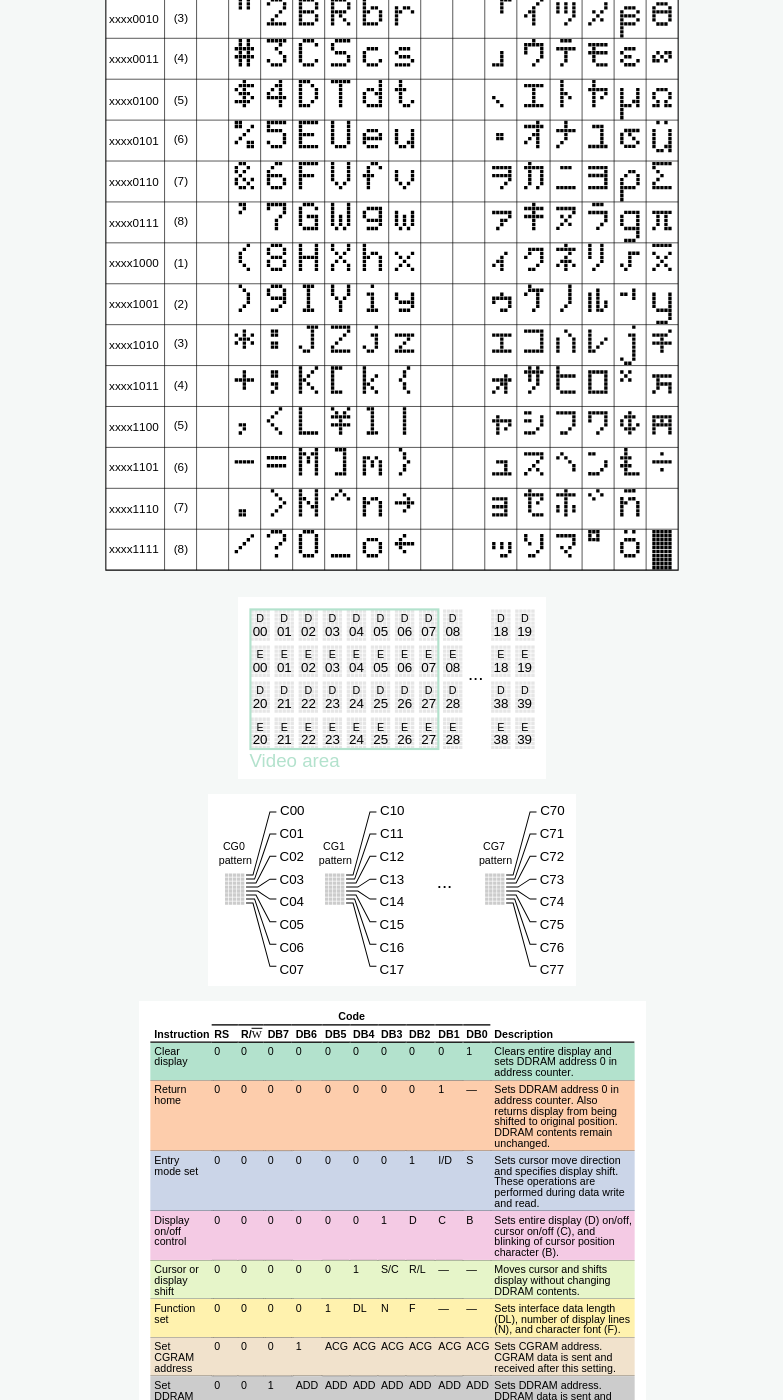
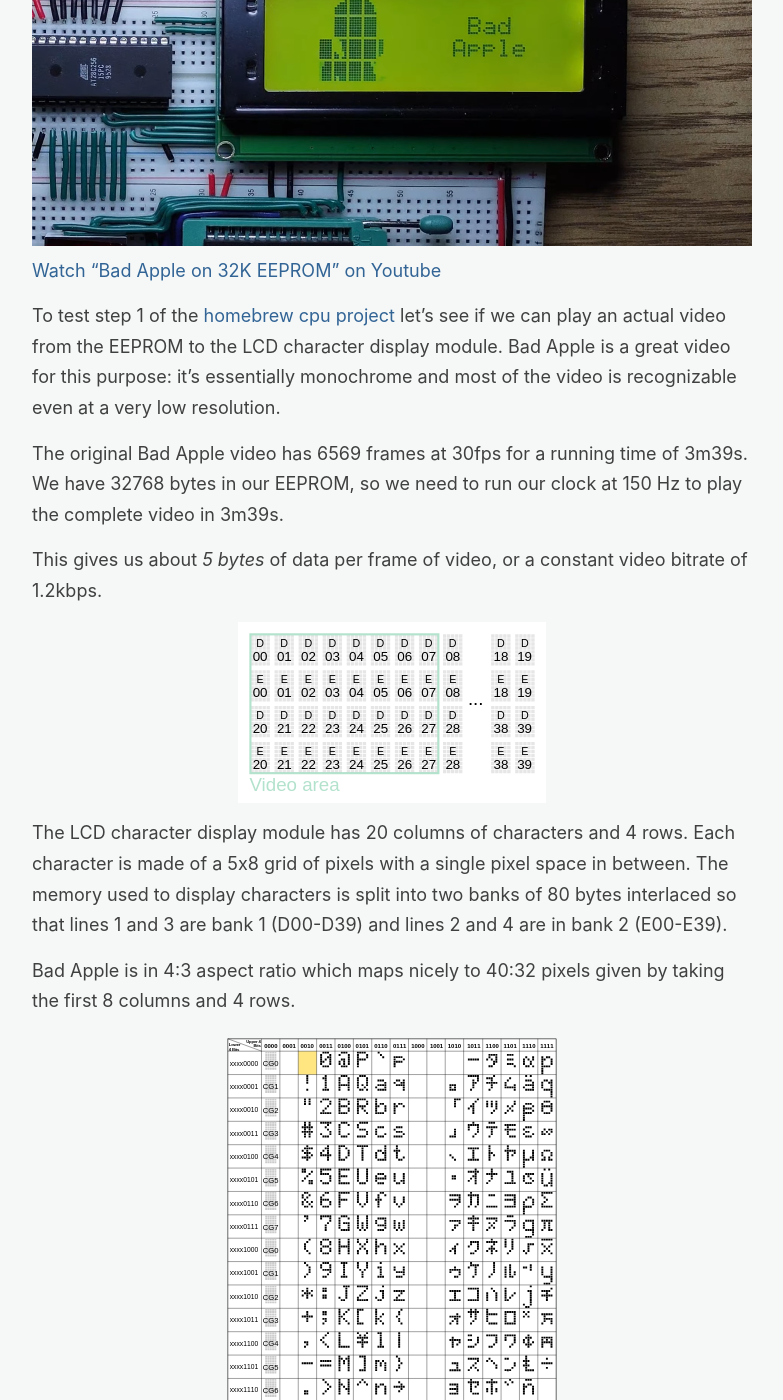
Before and after one commit to wardi/wardi.github.io, a Jekyll site: the page built from _pages/bad_apple.md, in a window 1280 px wide and 1400 px high, scrolled down 317 px. Shown: the whole window, without its empty margins (248-1031 px from the left). Built offline with Jekyll 4.4.1, drawn with Linux system fonts in a browser that asks for light colours; some of the changed text lies outside the part shown.

Commit message:
bad apple update

```diff
--- a/_pages/bad_apple.md
+++ b/_pages/bad_apple.md
@@ -1,20 +1,87 @@
 ---
 layout: page
-title: Bad Apple on a 32K EEPROM
+title: Bad Apple on 32K EEPROM
 permalink: /bad-apple/
 ---
 
+[![Bad Apple on 32K EEPROM](/images/bad-apple.jpg)
+Watch "Bad Apple on 32K EEPROM" on Youtube](#)
 
-![character-codes](/images/character-codes.svg)
+To test step 1 of the [homebrew cpu project](/cpu) let's see
+if we can play an actual video from the EEPROM to the LCD character
+display module. Bad Apple is a great video for this purpose: it's
+essentially monochrome and most of the video is recognizable even
+at a very low resolution.
 
-![screen](/images/screen.svg)
+The original Bad Apple video has 6569 frames at 30fps for a running
+time of 3m39s. We have 32768 bytes in our EEPROM, so we need to run
+our clock at 150 Hz to play the complete video in 3m39s.
 
-![cg-pattern](/images/cg-pattern.svg)
+This gives us about *5 bytes* of data per frame of video, or a
+constant video bitrate of 1.2kbps.
 
-![commands](/images/commands.svg)
+![20 x 4 LCD display memory](/images/screen.svg)
 
-![command-grid](/images/command-grid.svg)
+The LCD character display module has 20 columns of characters and
+4 rows. Each character is made of a 5x8 grid of pixels with a single
+pixel space in between. The memory used to display characters is
+split into two banks of 80 bytes interlaced so that lines 1 and 3
+are bank 1 (D00-D39) and lines 2 and 4 are in bank 2 (E00-E39).
 
-![hexmap](/images/hexmap.svg)
+Bad Apple is in 4:3 aspect ratio which maps nicely to 40:32 pixels
+given by taking the first 8 columns and 4 rows.
 
-![encoder](/images/encoder.svg)
+<img src="/images/character-codes.svg" height="400" alt="character ROM">
+
+The character ROM on the LCD display module includes a "space"
+character with none of the pixels set and a solid block character
+(`'\xff'`) with all pixels set. These can be used to quickly paint
+the solid parts of the video area.
+
+![CGRAM memory](/images/cg-pattern.svg)
+
+Custom character patterns are made possible with CGRAM. This display
+module has 8 CGRAM characters we can use (CG0-CG7), so up to 1/4 of
+the video area can display a unique pattern at a time.
+
+CGRAM is contiguous but we label the addresses based on the
+character and row, e.g. C30 is the first row of CG3. The pixel patterns
+are given by the low 5 bits at each CGRAM address.
+
+<img src="/images/commands.svg" height="400" alt="LCD commands">
+
+We interface with the LCD display module using 8 data pins and a
+register select (RS) pin. When RS is high we can send character codes
+to display memory or data into CGRAM. When RS is low we can set the
+display memory (DDRAM) or CGRAM address, clear the screen or issue
+other cursor and display commands.
+
+The EEPROM can only output 8 bits at a time but we need 9 bits including
+RS to control the LCD display module. Let's rearrange the
+table into a grid like the character codes above:
+
+<img src="/images/command-grid.svg" height="400" alt="LCD command grid">
+
+We can see there are some unused commands and commands with duplicate
+values. If we add a lookup table that can store a value for RS and rewrite
+the top 4 bits (i.e. move commands left or right in the table) then both
+grids can be combined and represented with only 8 bits:
+
+<img src="/images/hexmap.svg" height="400" alt="LCD command mapping">
+
+Now we can issue one command per clock cycle from our EEPROM to our
+LCD display module including:
+
+- address all CGRAM
+- address most of display memory (all of the video area)
+- output ASCII(ish) characters and the solid block character `'\xff'`
+- initialize the display with function set (`INI`)
+- set the entry mode to "increment, no shifting" (`EIN`)
+- clear the screen (`CLR`)
+- hide the cursor (`HID`)
+
+These are all we need to play our video and show text on the right
+side of the display.
+
+Thank you for reading this far. In the next post we'll explore the
+software that encodes video onto the 32K EEPROM using these commands.
```
Also changed, not shown: images/bad-apple.jpg (added), images/character-codes.svg, images/commands.svg.
